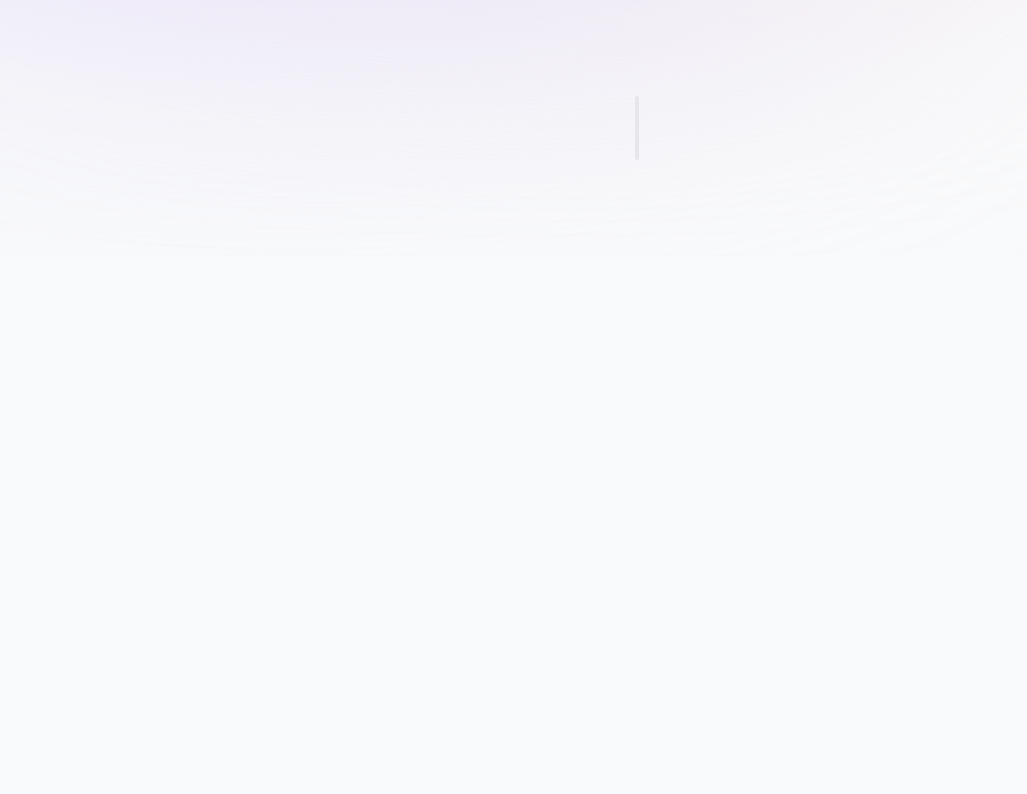
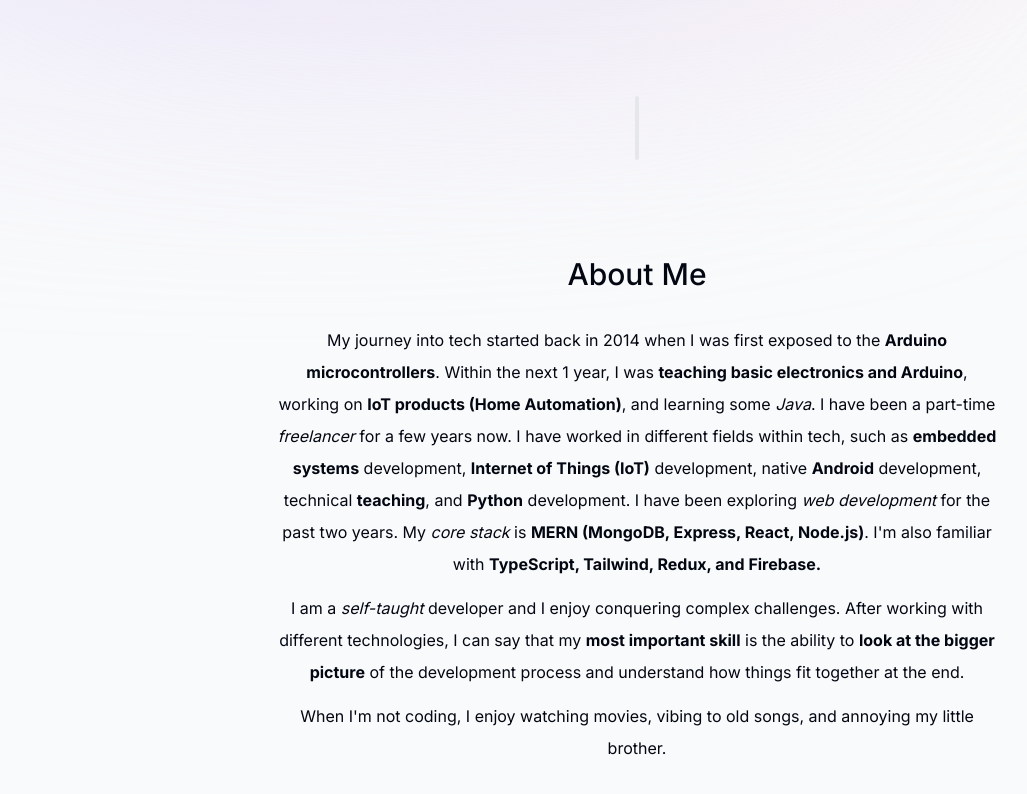
Before and after one commit to ishantbhurani/portfolio, a Next.js app: page / in a window 1280 px wide. Shown: the part 568-1362 px from the top of the page, without its empty margins (3-1030 px from the left). Before the commit the page ends 824 px from the top, so only its background shows below. Built offline with nearby package versions, Linux system fonts and the light colour scheme.

Commit message:
add about section

```diff
--- a/app/page.tsx
+++ b/app/page.tsx
@@ -1,3 +1,4 @@
+import About from '@/components/about'
 import Intro from '@/components/intro'
 import SectionDivider from '@/components/section-divider'
 
@@ -6,6 +7,7 @@ export default function Home() {
     <main className='flex flex-col items-center px-4'>
       <Intro />
       <SectionDivider />
+      <About />
     </main>
   )
 }
--- /dev/null
+++ b/components/about.tsx
@@ -0,0 +1,47 @@
+export default function About() {
+  return (
+    <section className='mb-28 max-w-[45rem] text-center leading-8 sm:mb-40'>
+      <h2 className='text-3xl font-medium capitalize mb-8'>About me</h2>
+      <p className='mb-3'>
+        My journey into tech started back in 2014 when I was first exposed to
+        the <span className='font-bold'>Arduino microcontrollers</span>. Within
+        the next 1 year, I was{' '}
+        <span className='font-bold'>
+          teaching basic electronics and Arduino
+        </span>
+        , working on{' '}
+        <span className='font-bold'>IoT products (Home Automation)</span>, and
+        learning some <span className='italic'>Java</span>. I have been a
+        part-time <span className='italic'>freelancer</span> for a few years
+        now. I have worked in different fields within tech, such as{' '}
+        <span className='font-bold'>embedded systems</span> development,{' '}
+        <span className='font-bold'>Internet of Things (IoT)</span> development,
+        native <span className='font-bold'>Android</span> development, technical{' '}
+        <span className='font-bold'>teaching</span>, and{' '}
+        <span className='font-bold'>Python</span> development. I have been
+        exploring <span className='italic'>web development</span> for the past
+        two years. My <span className='italic'>core stack</span> is{' '}
+        <span className='font-bold'>
+          MERN (MongoDB, Express, React, Node.js)
+        </span>
+        . I'm also familiar with{' '}
+        <span className='font-bold'>
+          TypeScript, Tailwind, Redux, and Firebase.
+        </span>
+      </p>
+
+      <p className='mb-3'>
+        I am a <span className='italic'>self-taught</span> developer and I enjoy
+        conquering complex challenges. After working with different
+        technologies, I can say that my{' '}
+        <span className='font-bold'>most important skill</span> is the ability
+        to <span className='font-bold'>look at the bigger picture</span> of the
+        development process and understand how things fit together at the end.
+      </p>
+      <p>
+        When I'm not coding, I enjoy watching movies, vibing to old songs, and
+        annoying my little brother.
+      </p>
+    </section>
+  )
+}
```
